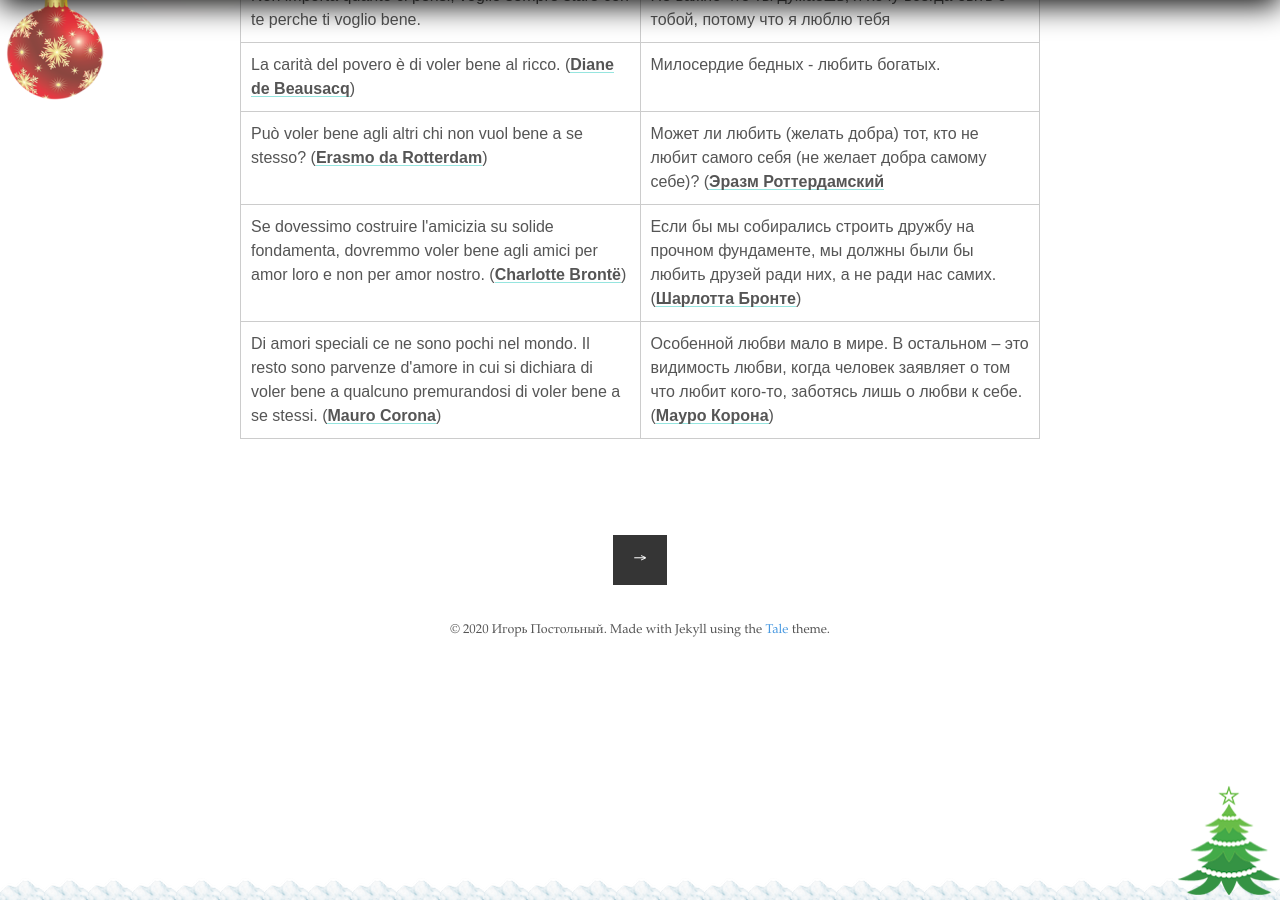
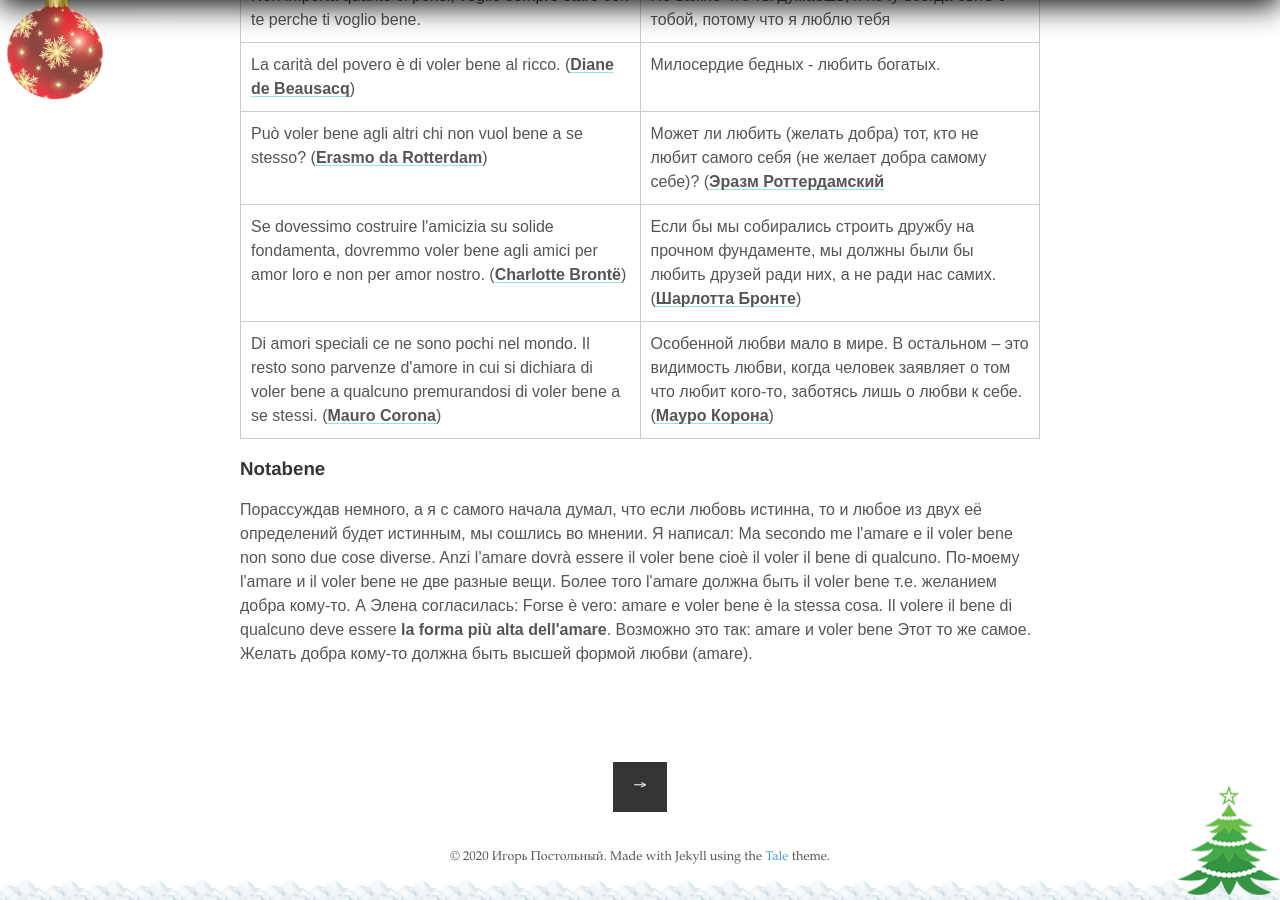
Before and after one commit to postolny/postolny.github.io, a Jekyll site: the page built from _posts/2020-12-30-voler-bene.md, in a window 1280 px wide and 900 px high, scrolled down 3453 px. Built offline with Jekyll 4.4.1, drawn with Linux system fonts in a browser that asks for light colours; nearby versions of some CDN libraries.

Commit message:
Update 2020-12-30-voler-bene.md

```diff
--- a/_posts/2020-12-30-voler-bene.md
+++ b/_posts/2020-12-30-voler-bene.md
@@ -63,3 +63,7 @@ nutrire affetto o amore per qcn., amare: voglio molto bene ai miei figli (пит
 |Può voler bene agli altri chi non vuol bene a se stesso? ([Erasmo da Rotterdam](https://it.wikipedia.org/wiki/Erasmo_da_Rotterdam))|Может ли любить (желать добра) тот, кто не любит самого себя (не желает добра самому себе)? ([Эразм Роттердамский](https://ru.wikipedia.org/wiki/Эразм_Роттердамский)|
 |Se dovessimo costruire l'amicizia su solide fondamenta, dovremmo voler bene agli amici per amor loro e non per amor nostro. ([Charlotte Brontë](https://en.wikipedia.org/wiki/Charlotte_Brontë))|Если бы мы собирались строить дружбу на прочном фундаменте, мы должны были бы любить друзей ради них, а не ради нас самих. ([Шарлотта Бронте](https://ru.wikipedia.org/wiki/Бронте,_Шарлотта))|
 |Di amori speciali ce ne sono pochi nel mondo. Il resto sono parvenze d'amore in cui si dichiara di voler bene a qualcuno premurandosi di voler bene a se stessi. ([Mauro Corona](https://it.wikipedia.org/wiki/Mauro_Corona))|Особенной любви мало в мире. В остальном – это видимость любви, когда человек заявляет о том что любит кого-то, заботясь лишь о любви к себе. ([Мауро Корона](https://ru.wikipedia.org/wiki/Корона,_Мауро))|
+
+### Notabene
+
+Порассуждав немного, а я с самого начала думал, что если любовь истинна, то и любое из двух её определений будет истинным, мы сошлись во мнении. Я написал: Ma secondo me l'amare e il voler bene non sono due cose diverse. Anzi l'amare dovrà essere il voler bene cioè il voler il bene di qualcuno. По-моему l'amare и il voler bene не две разные вещи. Более того l'amare должна быть il voler bene т.е. желанием добра кому-то. А Элена согласилась: Forse è vero: amare e voler bene è la stessa cosa. Il volere il bene di qualcuno deve essere **la forma più alta dell'amare**. Возможно это так: amare и voler bene Этот то же самое. Желать добра кому-то должна быть высшей формой любви (amare).
```
